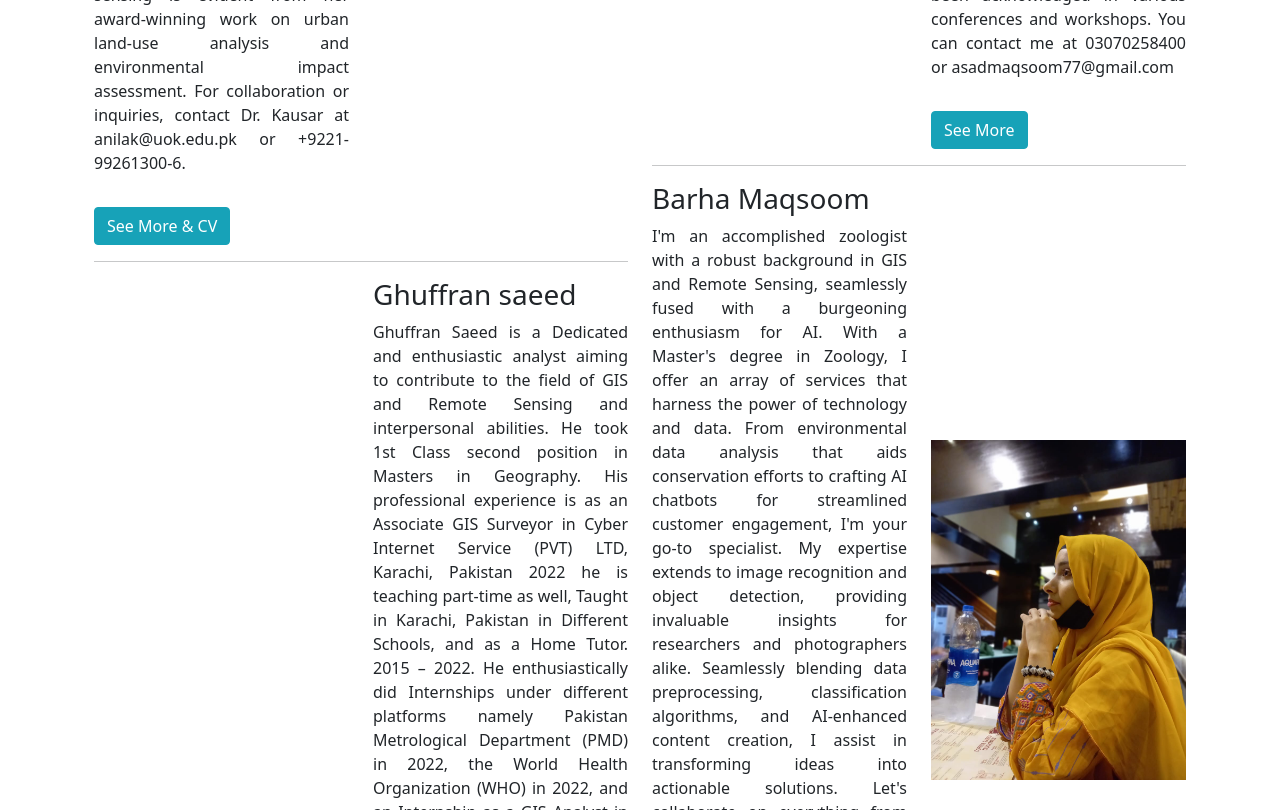
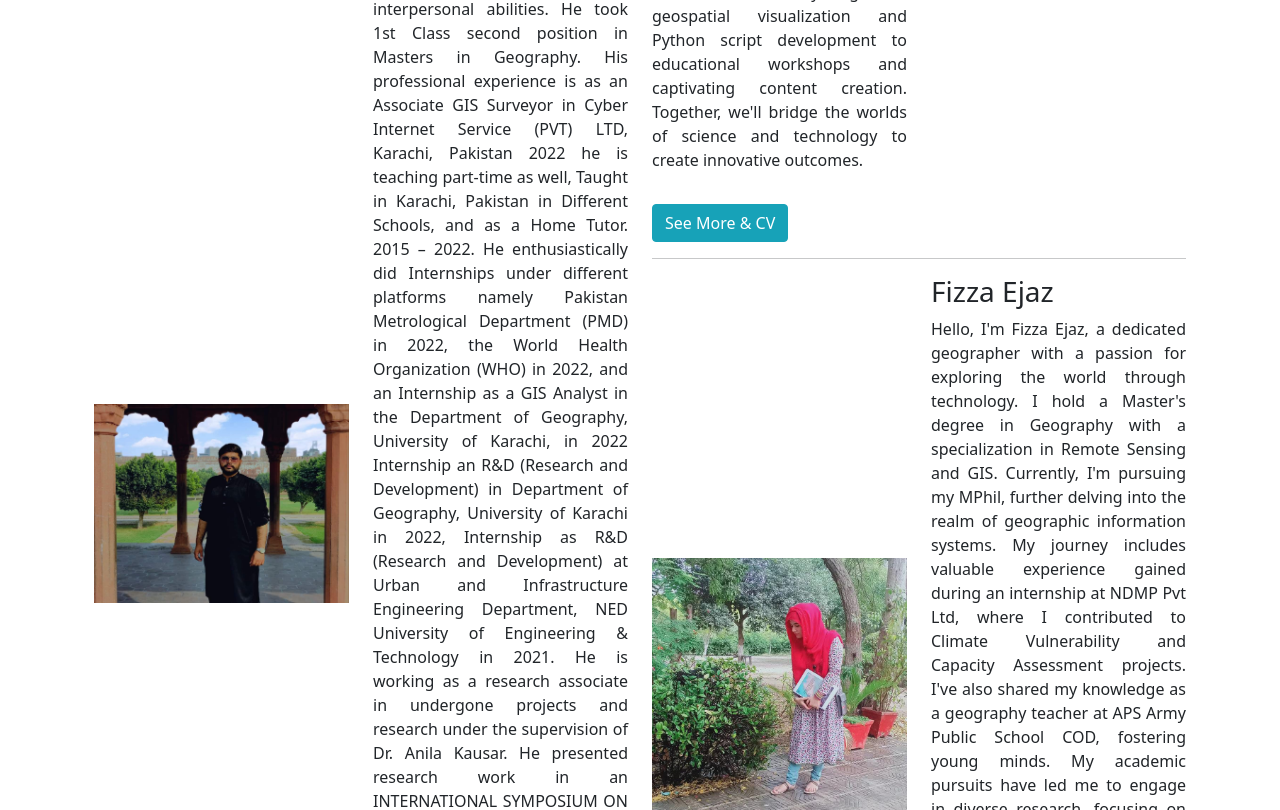
Before and after one commit to GeoCoderX/GeoCoder, a plain HTML site: page about.html in a window 1280 px wide. Shown: the part 1990-2800 px from the top of the page. Drawn offline with nearby package versions, Linux system fonts and the light colour scheme; a script that the page names is missing.

Commit message:
update see more and cv in about.html

```diff
--- a/about.html
+++ b/about.html
@@ -116,9 +116,10 @@
     <!-- Page Content -->
     <div class="container my-5">
       <h1 class="text-center about py-3">About Us</h1>
-      <img src="group photos_geocoderx.jpeg" class="img-fluid" alt="...">
+
       <div class="row">
         <div class="col-lg-6 ">
+          <img src="group photos_geocoderx.jpeg" class="img-fluid" alt="...">
           <h2 class="mission ">Our Mission</h2>
           <p>Our mission at our GIS and Geography research lab is to use cutting-edge research and analysis to advance
             our understanding of the complex spatial relationships that shape our world. We believe that GIS and
@@ -157,7 +158,7 @@
             <div class="col-lg-6" style="text-align: justify;">
               <h3>Ghuffran saeed</h3>
               <p>Ghuffran Saeed is a Dedicated and enthusiastic analyst aiming to contribute to the field of GIS and Remote Sensing and interpersonal abilities. He took 1st Class second position in Masters in Geography. His professional experience is as an Associate GIS Surveyor in Cyber Internet Service (PVT) LTD, Karachi, Pakistan 2022 he is teaching part-time as well, Taught in Karachi, Pakistan in Different Schools, and as a Home Tutor. 2015 – 2022. He enthusiastically did Internships under different platforms namely Pakistan Metrological Department (PMD) in 2022, the World Health Organization (WHO) in 2022, and an Internship as a GIS Analyst in the Department of Geography, University of Karachi, in 2022 Internship an R&D (Research and Development) in Department of Geography, University of Karachi in  2022, Internship as R&D (Research and Development) at Urban and Infrastructure Engineering Department, NED University of Engineering & Technology in 2021. He is working as a research associate in undergone projects and research under the supervision of Dr. Anila Kausar. He presented research work in an INTERNATIONAL SYMPOSIUM ON HISTORICAL & GEOGRAPHICAL CONNECTIONS BETWEEN TURKEY AND PAKISTAN (PAST, PRESENT AND FUTURE PROSPECT)” (Oral Presentation). Later on, a paper was published in the International Journal in the year 2023 entitled Land-Use/Land Cover Analysis Through Object Based Technique: A Case Study of Shahrah-E-Faisal. DOI.ORG/10.12775/EQ.2023.024.”</p>
-              <a href="GhuffranSaeed_CV.pdf" class="btn btn-primary mt-3">See More</a>
+              <a href="GhuffranSaeed_CV.pdf" class="btn btn-primary mt-3">See More &amp; CV</a>
             </div>
           </div>
           <hr>
@@ -190,7 +191,7 @@
                 experiences. I'm a detail-oriented individual with a passion for photography and a love for travel,
                 which fuels my creativity. My collaborative nature and communication skills have been acknowledged in
                 various conferences and workshops. You can contact me at 03070258400 or asadmaqsoom77@gmail.com</p>
-              <a href="Asad_CV 2-4-23.pdf" class="btn btn-primary mt-3">See More</a>
+              <a href="Asad_CV 2-4-23.pdf" class="btn btn-primary mt-3">See More &amp; CV</a>
             </div>
           </div>
           <hr>
@@ -207,7 +208,7 @@
                 collaborate on everything from geospatial visualization and Python script development to educational
                 workshops and captivating content creation. Together, we'll bridge the worlds of science and technology
                 to create innovative outcomes.</p>
-              <a href="#" class="btn btn-primary mt-3">See More</a>
+              <a href="#" class="btn btn-primary mt-3">See More &amp; CV</a>
             </div>
             <div class="col-lg-6 d-flex align-items-center">
               <img src="Barha.jpeg" class="img-fluid mb-4" alt="Teacher 2">
@@ -230,7 +231,7 @@
                 Erdas, I thrive on analyzing and handling spatial data to derive meaningful insights.Feel free to get in
                 touch with me via email at fizzaejaz32@gmail.com or reach out by phone at 03312944206. Let's collaborate
                 and make meaningful strides in the realm of geography and GIS together</p>
-              <a href="Fizza CV.pdf" class="btn btn-primary mt-3">See More</a>
+              <a href="Fizza CV.pdf" class="btn btn-primary mt-3">See More &amp; CV</a>
             </div>
 
           </div>
```
